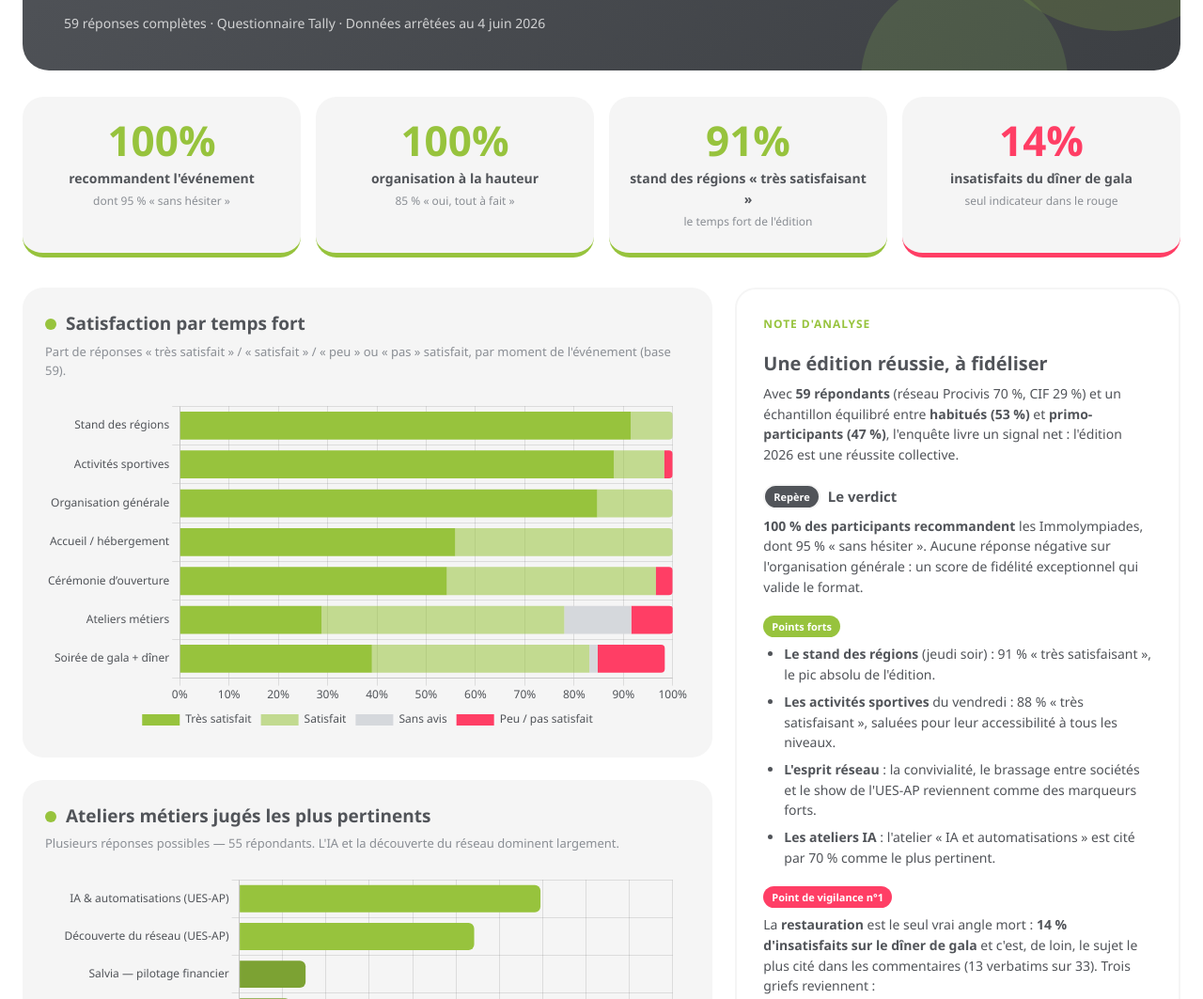
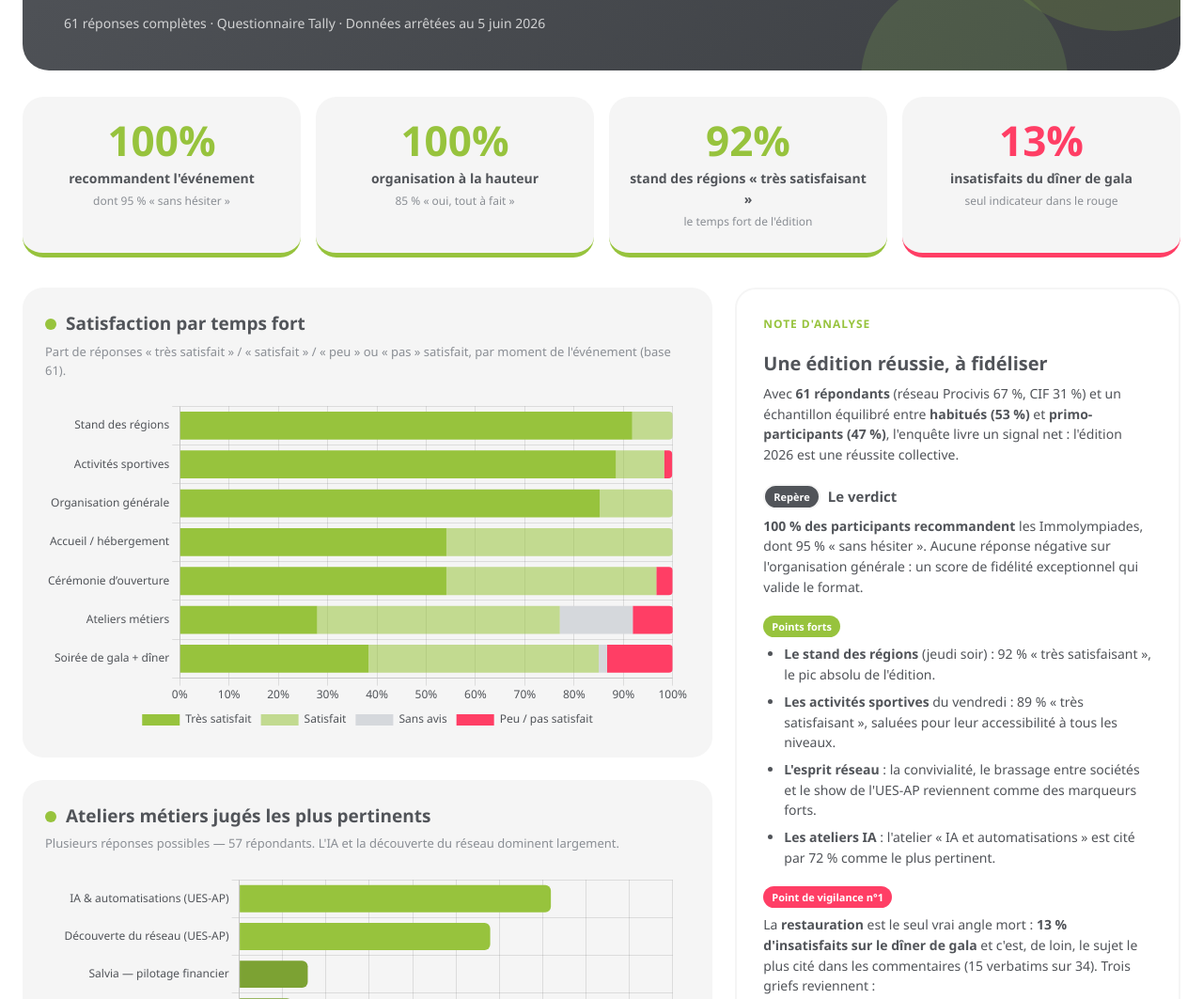
Before and after one commit to maxtaillebois/bilan-immolympiades-2026, a plain HTML site: page index.html in a window 1280 px wide. Shown: the part 229-1292 px from the top of the page at 94% size. Drawn offline with nearby package versions, Linux system fonts and the light colour scheme.

Commit message:
Mise à jour dashboard : 61 réponses (données au 5 juin 2026)

```diff
--- a/index.html
+++ b/index.html
@@ -87,15 +87,15 @@
     <span class="eyebrow">Enquête de satisfaction · Réseau Procivis</span>
     <h1>Bilan Immolympiades 2026</h1>
     <p class="sub">Analyse des retours des participants à l'édition 2026. Une édition plébiscitée, portée par la convivialité et l'esprit réseau — avec un point de vigilance clair sur la restauration.</p>
-    <div class="meta">59 réponses complètes · Questionnaire Tally · Données arrêtées au 4 juin 2026</div>
+    <div class="meta">61 réponses complètes · Questionnaire Tally · Données arrêtées au 5 juin 2026</div>
   </header>
 
   <!-- KPI -->
   <div class="kpis">
     <div class="kpi"><div class="num">100%</div><div class="lbl">recommandent l'événement</div><div class="det">dont 95 % « sans hésiter »</div></div>
     <div class="kpi"><div class="num">100%</div><div class="lbl">organisation à la hauteur</div><div class="det">85 % « oui, tout à fait »</div></div>
-    <div class="kpi"><div class="num">91%</div><div class="lbl">stand des régions « très satisfaisant »</div><div class="det">le temps fort de l'édition</div></div>
-    <div class="kpi alert"><div class="num">14%</div><div class="lbl">insatisfaits du dîner de gala</div><div class="det">seul indicateur dans le rouge</div></div>
+    <div class="kpi"><div class="num">92%</div><div class="lbl">stand des régions « très satisfaisant »</div><div class="det">le temps fort de l'édition</div></div>
+    <div class="kpi alert"><div class="num">13%</div><div class="lbl">insatisfaits du dîner de gala</div><div class="det">seul indicateur dans le rouge</div></div>
   </div>
 
   <div class="grid">
@@ -104,13 +104,13 @@
     <div>
       <div class="card">
         <h2><span class="dot"></span>Satisfaction par temps fort</h2>
-        <div class="hint">Part de réponses « très satisfait » / « satisfait » / « peu » ou « pas » satisfait, par moment de l'événement (base 59).</div>
+        <div class="hint">Part de réponses « très satisfait » / « satisfait » / « peu » ou « pas » satisfait, par moment de l'événement (base 61).</div>
         <div class="chartbox tall"><canvas id="chSat"></canvas></div>
       </div>
 
       <div class="card">
         <h2><span class="dot"></span>Ateliers métiers jugés les plus pertinents</h2>
-        <div class="hint">Plusieurs réponses possibles — 55 répondants. L'IA et la découverte du réseau dominent largement.</div>
+        <div class="hint">Plusieurs réponses possibles — 57 répondants. L'IA et la découverte du réseau dominent largement.</div>
         <div class="chartbox tall"><canvas id="chAteliers"></canvas></div>
       </div>
 
@@ -129,13 +129,13 @@
 
       <div class="card">
         <h2><span class="dot"></span>Devenir ambassadeur(drice) des Immolympiades</h2>
-        <div class="hint">Un réservoir d'ambassadeurs réel mais à convaincre : 54 % de « oui », un quart sans avis.</div>
+        <div class="hint">Un réservoir d'ambassadeurs réel mais à convaincre : 57 % de « oui », un quart sans avis.</div>
         <div class="chartbox short"><canvas id="chAmbass"></canvas></div>
       </div>
 
       <div class="card">
         <h2><span class="dot"></span>Sociétés représentées (Top)</h2>
-        <div class="hint">Provenance des répondants — réseau Procivis (70 %) et Crédit Immobilier de France (29 %).</div>
+        <div class="hint">Provenance des répondants — réseau Procivis (67 %) et Crédit Immobilier de France (31 %).</div>
         <div class="chartbox short"><canvas id="chSoc"></canvas></div>
       </div>
     </div>
@@ -144,21 +144,21 @@
     <aside class="note">
       <div class="kicker">Note d'analyse</div>
       <h2>Une édition réussie, à fidéliser</h2>
-      <p>Avec <strong>59 répondants</strong> (réseau Procivis 70 %, CIF 29 %) et un échantillon équilibré entre <strong>habitués (53 %)</strong> et <strong>primo-participants (47 %)</strong>, l'enquête livre un signal net : l'édition 2026 est une réussite collective.</p>
+      <p>Avec <strong>61 répondants</strong> (réseau Procivis 67 %, CIF 31 %) et un échantillon équilibré entre <strong>habitués (53 %)</strong> et <strong>primo-participants (47 %)</strong>, l'enquête livre un signal net : l'édition 2026 est une réussite collective.</p>
 
       <h3><span class="pill reco">Repère</span>Le verdict</h3>
       <p><strong>100 % des participants recommandent</strong> les Immolympiades, dont 95 % « sans hésiter ». Aucune réponse négative sur l'organisation générale : un score de fidélité exceptionnel qui valide le format.</p>
 
       <h3><span class="pill fort">Points forts</span></h3>
       <ul>
-        <li><strong>Le stand des régions</strong> (jeudi soir) : 91 % « très satisfaisant », le pic absolu de l'édition.</li>
-        <li><strong>Les activités sportives</strong> du vendredi : 88 % « très satisfaisant », saluées pour leur accessibilité à tous les niveaux.</li>
+        <li><strong>Le stand des régions</strong> (jeudi soir) : 92 % « très satisfaisant », le pic absolu de l'édition.</li>
+        <li><strong>Les activités sportives</strong> du vendredi : 89 % « très satisfaisant », saluées pour leur accessibilité à tous les niveaux.</li>
         <li><strong>L'esprit réseau</strong> : la convivialité, le brassage entre sociétés et le show de l'UES-AP reviennent comme des marqueurs forts.</li>
-        <li><strong>Les ateliers IA</strong> : l'atelier « IA et automatisations » est cité par 70 % comme le plus pertinent.</li>
+        <li><strong>Les ateliers IA</strong> : l'atelier « IA et automatisations » est cité par 72 % comme le plus pertinent.</li>
       </ul>
 
       <h3><span class="pill faible">Point de vigilance n°1</span></h3>
-      <p>La <strong>restauration</strong> est le seul vrai angle mort : <strong>14 % d'insatisfaits sur le dîner de gala</strong> et c'est, de loin, le sujet le plus cité dans les commentaires (13 verbatims sur 33). Trois griefs reviennent :</p>
+      <p>La <strong>restauration</strong> est le seul vrai angle mort : <strong>13 % d'insatisfaits sur le dîner de gala</strong> et c'est, de loin, le sujet le plus cité dans les commentaires (15 verbatims sur 34). Trois griefs reviennent :</p>
       <ul>
         <li>qualité et quantité des plats jugées en deçà de l'événement ;</li>
         <li><strong>restrictions alimentaires</strong> annoncées mais non respectées ;</li>
@@ -170,12 +170,12 @@
       <ul>
         <li><strong>La chaleur / canicule</strong> : salles et stand surchauffés, demande de climatisation et d'ateliers en extérieur.</li>
         <li><strong>La sonorisation</strong> : interventions difficiles à entendre.</li>
-        <li><strong>Les ateliers métiers</strong> : bons (78 % satisfaits) mais 14 % « sans avis » — signalétique des salles et adaptation aux nouveaux à revoir.</li>
+        <li><strong>Les ateliers métiers</strong> : bons (77 % satisfaits) mais 15 % « sans avis » — signalétique des salles et adaptation aux nouveaux à revoir.</li>
         <li><strong>Logistique épreuves</strong> : bugs carabine laser / corde, règles à mieux expliquer.</li>
       </ul>
 
       <h3><span class="pill fort">À capitaliser</span></h3>
-      <p>54 % des répondants se disent prêts à devenir <strong>ambassadeurs</strong>, mais 25 % sont « sans avis » : le rôle reste à définir et à incarner. Un vivier à activer pour recruter de nouvelles sociétés.</p>
+      <p>57 % des répondants se disent prêts à devenir <strong>ambassadeurs</strong>, mais 25 % sont « sans avis » : le rôle reste à définir et à incarner. Un vivier à activer pour recruter de nouvelles sociétés.</p>
       <div class="verbatim">« Concept très sympathique, davantage de partage entre participants… une excellente ambiance conviviale. »</div>
     </aside>
   </div>
@@ -191,7 +191,7 @@
     <div class="reco">
       <span class="tag opp">Opportunité</span>
       <h4>Activer les ambassadeurs</h4>
-      <p>Définir un rôle d'ambassadeur clair et le présenter aux volontaires (54 %) pour démarcher les sociétés du réseau encore absentes.</p>
+      <p>Définir un rôle d'ambassadeur clair et le présenter aux volontaires (57 %) pour démarcher les sociétés du réseau encore absentes.</p>
     </div>
     <div class="reco">
       <span class="tag strat">Stratégique</span>
@@ -201,7 +201,7 @@
   </div>
 
   <footer>
-    Bilan Immolympiades 2026 · Enquête Tally (59 réponses) · Réalisé pour le réseau coopératif Procivis · Charte Procivis 2025
+    Bilan Immolympiades 2026 · Enquête Tally (61 réponses) · Réalisé pour le réseau coopératif Procivis · Charte Procivis 2025
   </footer>
 
 </div>
@@ -211,16 +211,16 @@ Chart.defaults.font.family = "'Segoe UI',-apple-system,Roboto,Helvetica,Arial,sa
 Chart.defaults.color = '#515459';
 const V='#97C33D', VS='rgba(151,195,61,.55)', G='#515459', GS='#B6BAC0', R='#FF3E65', RS='rgba(255,62,101,.55)', NA='#D5D8DC';
 
-// 1. Satisfaction par temps fort (stacked horizontal)
+// 1. Satisfaction par temps fort (stacked horizontal) — base 61
 new Chart(document.getElementById('chSat'),{
   type:'bar',
   data:{
     labels:['Stand des régions','Activités sportives','Organisation générale','Accueil / hébergement','Cérémonie d’ouverture','Ateliers métiers','Soirée de gala + dîner'],
     datasets:[
-      {label:'Très satisfait',data:[91.5,88.1,84.7,55.9,54.2,28.8,39.0],backgroundColor:V,borderRadius:4},
-      {label:'Satisfait',data:[8.5,10.2,15.3,44.1,42.4,49.2,44.1],backgroundColor:VS,borderRadius:4},
-      {label:'Sans avis',data:[0,0,0,0,0,13.6,1.7],backgroundColor:NA,borderRadius:4},
-      {label:'Peu / pas satisfait',data:[0,1.7,0,0,3.4,8.5,13.6],backgroundColor:R,borderRadius:4}
+      {label:'Très satisfait',data:[91.8,88.5,85.2,54.1,54.1,27.9,38.3],backgroundColor:V,borderRadius:4},
+      {label:'Satisfait',data:[8.2,9.8,14.8,45.9,42.6,49.2,46.7],backgroundColor:VS,borderRadius:4},
+      {label:'Sans avis',data:[0,0,0,0,0,14.8,1.7],backgroundColor:NA,borderRadius:4},
+      {label:'Peu / pas satisfait',data:[0,1.6,0,0,3.3,8.2,13.3],backgroundColor:R,borderRadius:4}
     ]
   },
   options:{indexAxis:'y',responsive:true,maintainAspectRatio:false,
@@ -228,51 +228,51 @@ new Chart(document.getElementById('chSat'),{
     plugins:{legend:{position:'bottom'},tooltip:{callbacks:{label:c=>c.dataset.label+' : '+c.raw+'%'}}}}
 });
 
-// 2. Ateliers
+// 2. Ateliers — base 57 répondants
 new Chart(document.getElementById('chAteliers'),{
   type:'bar',
   data:{labels:['IA & automatisations (UES-AP)','Découverte du réseau (UES-AP)','Salvia — pilotage financier','leboncoin — module IA','Synerpod — énergétique hors site','leboncoin — ancien','leboncoin — neuf','Aucun atelier suivi'],
-    datasets:[{label:'% de répondants',data:[69.5,54.2,15.3,11.9,8.5,3.4,3.4,3.4],
+    datasets:[{label:'% de répondants',data:[71.9,57.9,15.8,12.3,8.8,3.5,3.5,5.3],
       backgroundColor:['#97C33D','#97C33D','#7CA233','#7CA233','#7CA233','#B6BAC0','#B6BAC0','#FF3E65'],borderRadius:6}]},
   options:{indexAxis:'y',responsive:true,maintainAspectRatio:false,
     scales:{x:{max:100,ticks:{callback:v=>v+'%'}}},
     plugins:{legend:{display:false},tooltip:{callbacks:{label:c=>c.raw+'% des répondants'}}}}
 });
 
-// 3. Recommandation (doughnut)
+// 3. Recommandation (doughnut) — 58 sans hésiter / 3 avec réserves
 new Chart(document.getElementById('chReco'),{
   type:'doughnut',
   data:{labels:['Oui, sans hésiter (95 %)','Oui, avec réserves (5 %)'],
-    datasets:[{data:[56,3],backgroundColor:[V,VS],borderWidth:2,borderColor:'#fff'}]},
+    datasets:[{data:[58,3],backgroundColor:[V,VS],borderWidth:2,borderColor:'#fff'}]},
   options:{responsive:true,maintainAspectRatio:false,cutout:'62%',
     plugins:{legend:{position:'bottom'}}}
 });
 
-// 4. Profil
+// 4. Profil — 32 habitués / 29 primo
 new Chart(document.getElementById('chProfil'),{
   type:'doughnut',
   data:{labels:['Habitués (53 %)','1re participation (47 %)'],
-    datasets:[{data:[31,28],backgroundColor:[G,V],borderWidth:2,borderColor:'#fff'}]},
+    datasets:[{data:[32,29],backgroundColor:[G,V],borderWidth:2,borderColor:'#fff'}]},
   options:{responsive:true,maintainAspectRatio:false,cutout:'62%',
     plugins:{legend:{position:'bottom'}}}
 });
 
-// 5. Ambassadeur
+// 5. Ambassadeur — base 60
 new Chart(document.getElementById('chAmbass'),{
   type:'bar',
   data:{labels:['Oui, sans hésiter','Sans avis','Oui, avec réserves','Non, probablement pas','Non, pas du tout'],
-    datasets:[{label:'Répondants',data:[24,15,8,8,2],
+    datasets:[{label:'Répondants',data:[25,15,9,8,2],
       backgroundColor:[V,NA,VS,RS,R],borderRadius:6}]},
   options:{responsive:true,maintainAspectRatio:false,
     scales:{y:{beginAtZero:true,ticks:{precision:0}}},
     plugins:{legend:{display:false},tooltip:{callbacks:{label:c=>c.raw+' répondants'}}}}
 });
 
-// 6. Sociétés (top)
+// 6. Sociétés (top) — base 61
 new Chart(document.getElementById('chSoc'),{
   type:'bar',
   data:{labels:['CIFD','Pluralis / Alpes Dauphiné','Procivis Alsace','CIF (Lyon/Toulouse…)','FDI (groupe)','SLCI','Procivis Ouest','Polimmo','Autres'],
-    datasets:[{label:'Répondants',data:[10,8,8,7,6,5,4,4,7],
+    datasets:[{label:'Répondants',data:[11,8,8,8,6,5,4,4,7],
       backgroundColor:[V,V,V,V,V,V,V,V,GS],borderRadius:6}]},
   options:{responsive:true,maintainAspectRatio:false,
     scales:{y:{beginAtZero:true,ticks:{precision:0}}},
```
